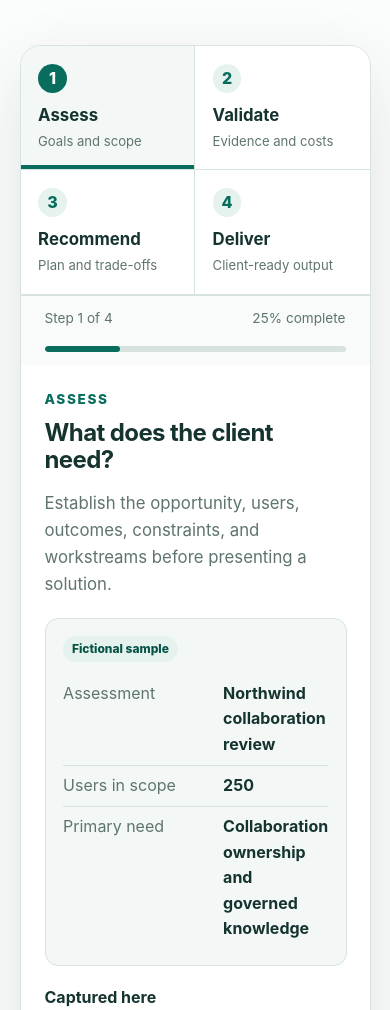
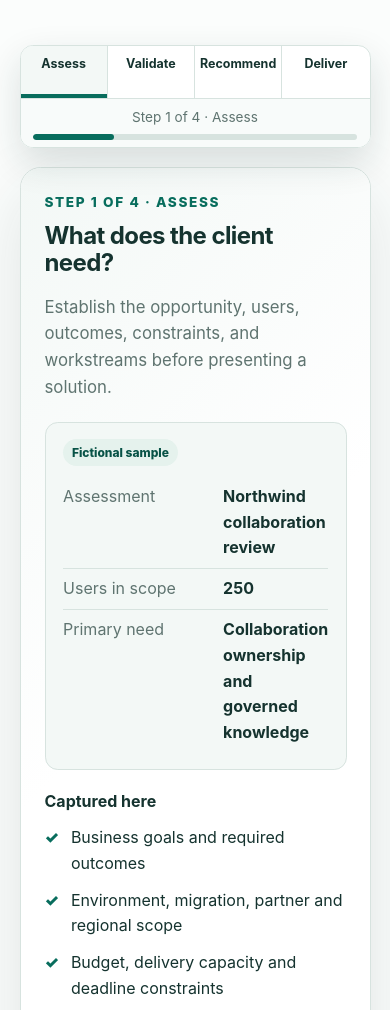
Before and after one commit to levoncosta/m365-compass-demo, a plain HTML site: page index.html in a window 390 px wide. Shown: the part 1967-2977 px from the top of the page. Drawn offline with Linux system fonts and the light colour scheme.

Commit message:
Replace demo slider with sticky scroll progress

```diff
--- a/app.js
+++ b/app.js
@@ -1,39 +1,54 @@
 const steps = [...document.querySelectorAll('.step')];
 const panels = [...document.querySelectorAll('.demo-panel')];
-const back = document.querySelector('#back');
-const next = document.querySelector('#next');
 const progressBar = document.querySelector('#progress-bar');
 const progressLabel = document.querySelector('#progress-label');
 const completionLabel = document.querySelector('#completion-label');
 const names = ['Assess', 'Validate', 'Recommend', 'Deliver'];
-let current = 0;
 
-function showStep(index, focusPanel = false) {
-  current = Math.max(0, Math.min(steps.length - 1, index));
-  steps.forEach((step, i) => {
-    step.classList.toggle('active', i === current);
-    step.classList.toggle('complete', i < current);
-    step.setAttribute('aria-current', i === current ? 'step' : 'false');
+function updateProgress(index) {
+  const current = Math.max(0, Math.min(steps.length - 1, index));
+  const percent = (current + 1) * 25;
+
+  steps.forEach((step, stepIndex) => {
+    const isActive = stepIndex === current;
+    step.classList.toggle('active', isActive);
+    step.classList.toggle('complete', stepIndex < current);
+    if (isActive) step.setAttribute('aria-current', 'step');
+    else step.removeAttribute('aria-current');
   });
-  panels.forEach((panel, i) => {
-    panel.hidden = i !== current;
-    panel.classList.toggle('active', i === current);
+
+  panels.forEach((panel, panelIndex) => {
+    panel.classList.toggle('active', panelIndex === current);
   });
-  const percent = (current + 1) * 25;
+
   progressBar.style.width = `${percent}%`;
-  progressLabel.textContent = `Step ${current + 1} of 4`;
-  completionLabel.textContent = `${percent}% complete`;
-  back.disabled = current === 0;
-  next.textContent = current === steps.length - 1 ? 'Replay the journey' : `Continue to ${names[current + 1]}`;
-  if (focusPanel) panels[current].querySelector('h3').focus?.();
+  progressLabel.textContent = `Step ${current + 1} of 4 · ${names[current]}`;
+  completionLabel.textContent = `${percent}% through journey`;
 }
 
-steps.forEach((step, i) => step.addEventListener('click', () => showStep(i)));
-back.addEventListener('click', () => showStep(current - 1));
-next.addEventListener('click', () => {
-  if (current === steps.length - 1) showStep(0);
-  else showStep(current + 1);
-  document.querySelector('.demo-status').scrollIntoView({ behavior: 'smooth', block: 'center' });
+steps.forEach((step, index) => {
+  step.addEventListener('click', () => updateProgress(index));
 });
 
-showStep(0);
+let scrollFrame;
+
+function updateFromScroll() {
+  const progress = document.querySelector('.journey-progress');
+  const activationLine = progress.getBoundingClientRect().bottom + Math.min(window.innerHeight * 0.12, 80);
+  let current = 0;
+
+  panels.forEach((panel, index) => {
+    if (panel.getBoundingClientRect().top <= activationLine) current = index;
+  });
+
+  updateProgress(current);
+  scrollFrame = null;
+}
+
+function scheduleScrollUpdate() {
+  if (!scrollFrame) scrollFrame = requestAnimationFrame(updateFromScroll);
+}
+
+window.addEventListener('scroll', scheduleScrollUpdate, { passive: true });
+window.addEventListener('resize', scheduleScrollUpdate);
+updateFromScroll();
--- a/index.html
+++ b/index.html
@@ -52,23 +52,24 @@
         <p>The full application contains advanced consulting tools. This demonstration presents its primary path first and reveals supporting detail only when it helps the decision.</p>
       </div>
 
+      <nav class="journey-progress" aria-label="Demo progress">
+        <ol class="stepper">
+          <li><a class="step active" href="#phase-assess" data-step="0" aria-current="step"><span>1</span><strong>Assess</strong><small>Goals and scope</small></a></li>
+          <li><a class="step" href="#phase-validate" data-step="1"><span>2</span><strong>Validate</strong><small>Evidence and costs</small></a></li>
+          <li><a class="step" href="#phase-recommend" data-step="2"><span>3</span><strong>Recommend</strong><small>Plan and trade-offs</small></a></li>
+          <li><a class="step" href="#phase-deliver" data-step="3"><span>4</span><strong>Deliver</strong><small>Client-ready output</small></a></li>
+        </ol>
+        <div class="demo-status">
+          <span id="progress-label" aria-live="polite">Step 1 of 4 · Assess</span>
+          <div class="progress-track" aria-hidden="true"><span id="progress-bar"></span></div>
+          <span id="completion-label">25% through journey</span>
+        </div>
+      </nav>
+
       <div class="demo-shell">
-        <ol class="stepper" aria-label="Demo progress">
-          <li><button class="step active" data-step="0"><span>1</span><strong>Assess</strong><small>Goals and scope</small></button></li>
-          <li><button class="step" data-step="1"><span>2</span><strong>Validate</strong><small>Evidence and costs</small></button></li>
-          <li><button class="step" data-step="2"><span>3</span><strong>Recommend</strong><small>Plan and trade-offs</small></button></li>
-          <li><button class="step" data-step="3"><span>4</span><strong>Deliver</strong><small>Client-ready output</small></button></li>
-        </ol>
-
-        <div class="demo-status">
-          <span id="progress-label">Step 1 of 4</span>
-          <div class="progress-track" aria-hidden="true"><span id="progress-bar"></span></div>
-          <span id="completion-label">25% complete</span>
-        </div>
-
-        <article class="demo-panel active" data-panel="0">
+        <article class="demo-panel active" id="phase-assess" data-panel="0">
           <div class="panel-copy">
-            <p class="phase-label">Assess</p>
+            <p class="phase-label">Step 1 of 4 · Assess</p>
             <h3>What does the client need?</h3>
             <p>Establish the opportunity, users, outcomes, constraints, and workstreams before presenting a solution.</p>
             <div class="sample-card">
@@ -89,9 +90,9 @@
           <figure class="panel-image"><img src="assets/assess.png" alt="Guided project scope screen in M365 Compass"></figure>
         </article>
 
-        <article class="demo-panel" data-panel="1" hidden>
+        <article class="demo-panel" id="phase-validate" data-panel="1">
           <div class="panel-copy">
-            <p class="phase-label">Validate</p>
+            <p class="phase-label">Step 2 of 4 · Validate</p>
             <h3>Can the recommendation be defended?</h3>
             <p>Compass keeps missing prices, license uncertainty, unreviewed evidence, and readiness gaps visible instead of silently converting them into positive assumptions.</p>
             <div class="readiness-card">
@@ -110,9 +111,9 @@
           <figure class="panel-image"><img src="assets/validate.png" alt="Commercial estimate evidence fields in M365 Compass"></figure>
         </article>
 
-        <article class="demo-panel" data-panel="2" hidden>
+        <article class="demo-panel" id="phase-recommend" data-panel="2">
           <div class="panel-copy">
-            <p class="phase-label">Recommend</p>
+            <p class="phase-label">Step 3 of 4 · Recommend</p>
             <h3>Explain the proposed plan and its trade-offs.</h3>
             <p>The engine prioritizes hard limits and Must requirements, then evaluates broader coverage, cost, capability, and effort. It produces a recommendation—not an automatic compliance or licensing certification.</p>
             <div class="metric-grid">
@@ -129,9 +130,9 @@
           <figure class="panel-image"><img src="assets/recommend.png" alt="M365 Compass recommendation dashboard"></figure>
         </article>
 
-        <article class="demo-panel" data-panel="3" hidden>
+        <article class="demo-panel" id="phase-deliver" data-panel="3">
           <div class="panel-copy">
-            <p class="phase-label">Deliver</p>
+            <p class="phase-label">Step 4 of 4 · Deliver</p>
             <h3>Turn the reviewed decision into usable client material.</h3>
             <p>Completion checks run before final exports. Frozen assessment snapshots produce short-lived, account-bound download links in the hosted architecture.</p>
             <div class="deliverables">
@@ -144,10 +145,6 @@
           <figure class="panel-image"><img src="assets/deliver.png" alt="M365 Compass export-ready download state"></figure>
         </article>
 
-        <div class="demo-controls">
-          <button class="button secondary" id="back" disabled>Back</button>
-          <button class="button primary" id="next">Continue to Validate</button>
-        </div>
       </div>
     </section>
 
--- a/styles.css
+++ b/styles.css
@@ -62,21 +62,35 @@ h4 { margin: 1.4rem 0 .55rem; font-size: 1rem; }
 .journey, .architecture, .evidence { padding: 7rem 0; }
 .section-heading { max-width: 760px; margin-bottom: 3rem; }
 .section-heading > p:last-child { color: var(--muted); font-size: 1.12rem; }
+.journey-progress {
+  position: sticky; top: 72px; z-index: 9;
+  margin-bottom: 1.2rem; overflow: hidden;
+  border: 1px solid var(--line); border-radius: 1rem;
+  background: rgba(255, 255, 255, .96); box-shadow: 0 14px 36px rgba(21, 51, 47, .14);
+  backdrop-filter: blur(14px);
+}
 .demo-shell { overflow: hidden; border: 1px solid var(--line); border-radius: 1.3rem; background: white; box-shadow: var(--shadow); }
 .stepper { display: grid; grid-template-columns: repeat(4, 1fr); margin: 0; padding: 0; list-style: none; border-bottom: 1px solid var(--line); }
-.step { width: 100%; min-height: 110px; padding: 1.1rem; border: 0; border-right: 1px solid var(--line); background: white; color: var(--muted); text-align: left; cursor: pointer; }
+.step {
+  display: grid; grid-template-columns: auto 1fr; grid-template-rows: auto auto; column-gap: .7rem;
+  width: 100%; min-height: 78px; padding: .8rem 1rem;
+  border: 0; border-right: 1px solid var(--line); background: transparent;
+  color: var(--muted); text-align: left; text-decoration: none;
+}
 .stepper li:last-child .step { border-right: 0; }
-.step span { display: grid; place-items: center; width: 1.8rem; height: 1.8rem; margin-bottom: .55rem; border-radius: 50%; background: var(--mint); color: var(--green); font-weight: 800; }
+.step span { display: grid; grid-row: 1 / 3; place-items: center; align-self: center; width: 1.8rem; height: 1.8rem; border-radius: 50%; background: var(--mint); color: var(--green); font-weight: 800; }
 .step strong, .step small { display: block; }
-.step strong { color: var(--ink); font-size: 1.05rem; }
-.step small { margin-top: .15rem; font-size: .82rem; }
+.step strong { align-self: end; color: var(--ink); font-size: .98rem; line-height: 1.25; }
+.step small { margin-top: .08rem; font-size: .78rem; line-height: 1.25; }
+.step:hover, .step:focus-visible { background: var(--mint-soft); outline: 0; }
 .step.active { background: var(--mint-soft); box-shadow: inset 0 -4px 0 var(--green); }
 .step.active span, .step.complete span { background: var(--green); color: white; }
-.demo-status { display: grid; grid-template-columns: auto 1fr auto; gap: 1rem; align-items: center; padding: .8rem 1.5rem; background: #f8fbfa; color: var(--muted); font-size: .85rem; }
+.demo-status { display: grid; grid-template-columns: minmax(11rem, auto) 1fr auto; gap: 1rem; align-items: center; padding: .65rem 1.2rem; background: #f8fbfa; color: var(--muted); font-size: .85rem; }
 .progress-track { height: 6px; overflow: hidden; border-radius: 99px; background: var(--line); }
 .progress-track span { display: block; width: 25%; height: 100%; border-radius: inherit; background: var(--green); transition: width .3s ease; }
-.demo-panel { display: grid; grid-template-columns: .9fr 1.1fr; gap: 2.2rem; min-height: 560px; padding: 2rem; animation: appear .25s ease-out; }
-@keyframes appear { from { opacity: .35; transform: translateY(6px); } }
+.demo-panel { display: grid; grid-template-columns: .9fr 1.1fr; gap: 2.2rem; min-height: 560px; padding: 2rem; scroll-margin-top: 190px; transition: background-color .2s ease; }
+.demo-panel + .demo-panel { border-top: 1px solid var(--line); }
+.demo-panel.active { background: linear-gradient(135deg, var(--mint-soft), white 42%); }
 .panel-copy { padding: 1.4rem; }
 .phase-label { margin: 0 0 .5rem; color: var(--green); font-size: .85rem; font-weight: 800; text-transform: uppercase; letter-spacing: .12em; }
 .panel-copy > p:not(.phase-label, .note) { color: var(--muted); font-size: 1.05rem; }
@@ -108,8 +122,6 @@ dd { margin: 0; font-weight: 700; }
 .deliverables > * { display: flex; align-items: center; justify-content: space-between; padding: .9rem; border: 1px solid var(--line); border-radius: .7rem; background: white; text-decoration: none; }
 .deliverables a:hover, .deliverables a:focus-visible { border-color: var(--green); }
 .deliverables span { color: var(--muted); font-size: .85rem; }
-.demo-controls { display: flex; justify-content: space-between; padding: 1.3rem 2rem; border-top: 1px solid var(--line); background: #f8fbfa; }
-
 .architecture { border-top: 1px solid var(--line); }
 .architecture-flow { display: grid; grid-template-columns: repeat(5, 1fr); gap: 1px; overflow: hidden; border: 1px solid var(--line); border-radius: 1rem; background: var(--line); }
 .architecture-flow div { min-height: 170px; padding: 1.25rem; background: white; }
@@ -142,11 +154,13 @@ footer span { max-width: 780px; text-align: right; }
   .summary-strip { grid-template-columns: 1fr; }
   .summary-strip div { border-right: 0; border-bottom: 1px solid rgba(255,255,255,.15); }
   .journey, .architecture, .evidence { padding: 4.5rem 0; }
-  .stepper { grid-template-columns: 1fr 1fr; }
-  .step { min-height: 96px; border-bottom: 1px solid var(--line); }
-  .stepper li:nth-child(2) .step { border-right: 0; }
-  .demo-status { grid-template-columns: 1fr auto; }
-  .progress-track { grid-column: 1 / -1; grid-row: 2; }
+  .journey-progress { top: 64px; border-radius: .8rem; }
+  .step { display: block; min-height: 52px; padding: .65rem .25rem; text-align: center; }
+  .step span, .step small { display: none; }
+  .step strong { font-size: .78rem; line-height: 1.1; }
+  .demo-status { grid-template-columns: 1fr; gap: .35rem; padding: .45rem .8rem; text-align: center; }
+  #completion-label { display: none; }
+  .demo-panel { scroll-margin-top: 138px; }
   .demo-panel { padding: .5rem; }
   .panel-copy { padding: 1rem; }
   .panel-image img { height: 290px; }
@@ -159,5 +173,6 @@ footer span { max-width: 780px; text-align: right; }
 
 @media (prefers-reduced-motion: reduce) {
   html { scroll-behavior: auto; }
-  .demo-panel { animation: none; }
+  .demo-panel { transition: none; }
+  .progress-track span { transition: none; }
 }
```
